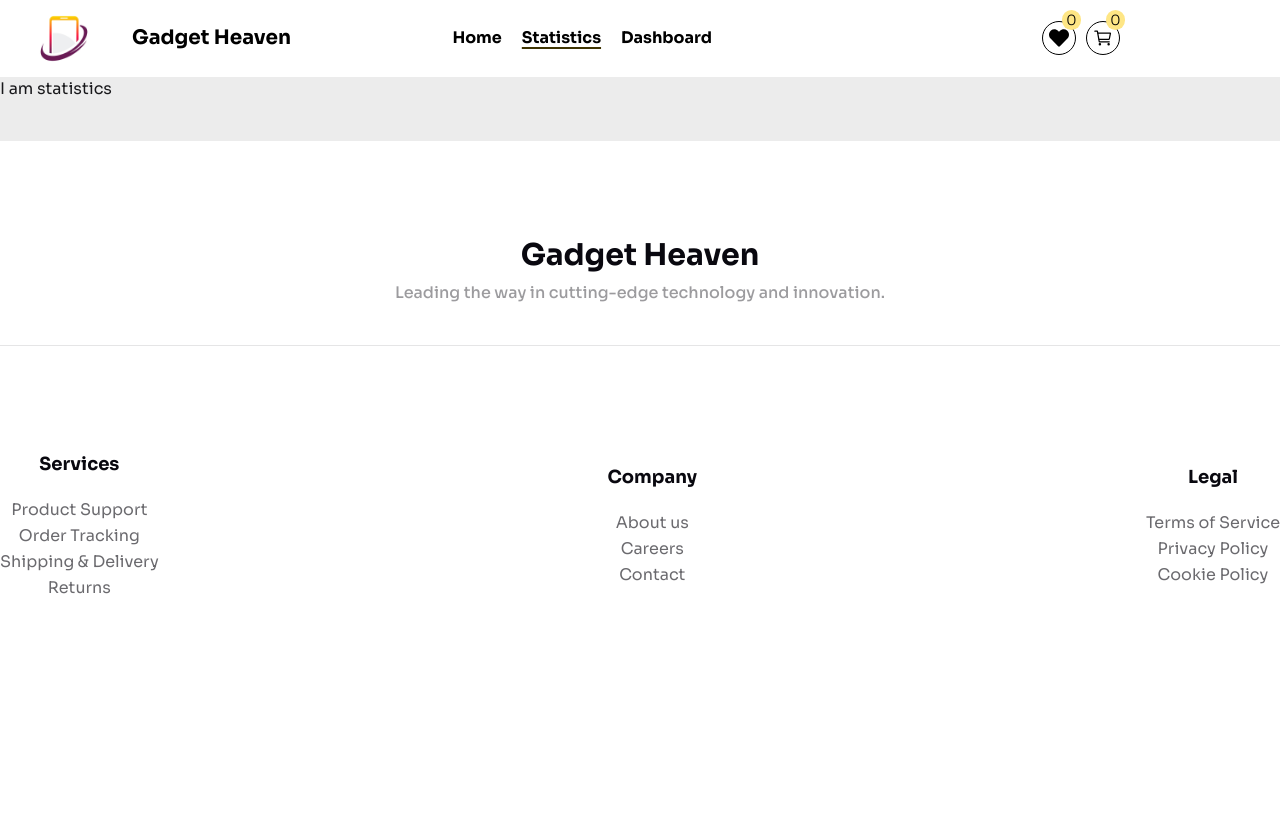
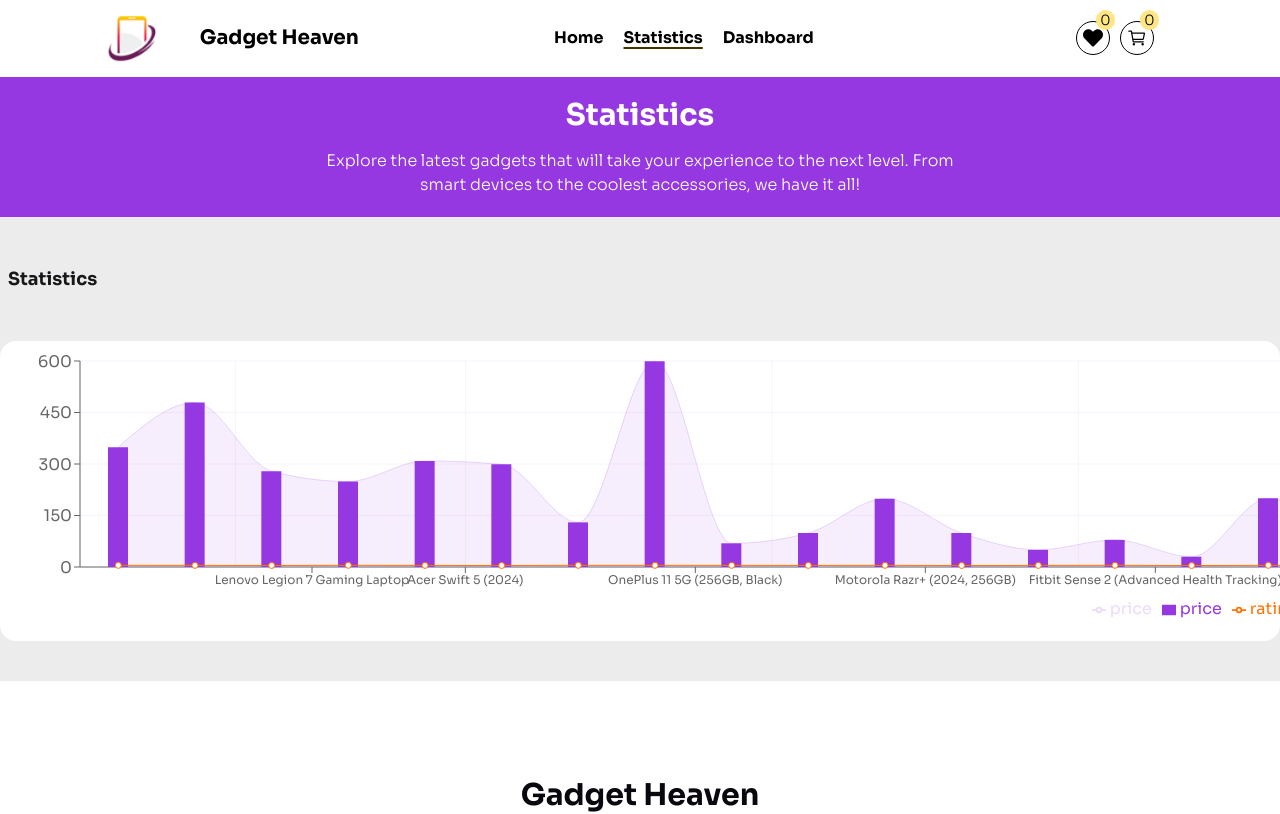
Before and after one commit to mohimanul15/ph-8th-assignment, a React (Vite) app: page /statistics in a window 1280 px wide. Shown: the top 814 px of the page. Built offline with nearby package versions, Linux system fonts and the light colour scheme.

Commit message:
Error page added

```diff
--- a/package.json
+++ b/package.json
@@ -19,6 +19,7 @@
     "react-icons": "^5.5.0",
     "react-router": "^7.4.0",
     "react-toastify": "^11.0.5",
+    "recharts": "^2.15.2",
     "tailwindcss": "^4.0.17"
   },
   "devDependencies": {
--- /dev/null
+++ b/src/Components/ErrorPage/ErrorPage.jsx
@@ -0,0 +1,19 @@
+import { Link, useRouteError } from "react-router";
+import useTitle from "../../Utilities/CustomHook/useTitle";
+
+const ErrorPage = () => {
+
+    const error = useRouteError();
+
+    useTitle('Error 404 : Not Found')
+
+    return (
+        <div className="min-h-svh w-full flex flex-col justify-center items-center gap-10">
+            <h1 className="text-4xl font-extrabold">Error 404</h1>
+            <Link to='/'>Click to redirect Home</Link>
+            <p>{error}</p>
+        </div>
+    );
+};
+
+export default ErrorPage;
--- a/src/Components/Header/Header.jsx
+++ b/src/Components/Header/Header.jsx
@@ -35,8 +35,9 @@ const Header = ({ colorPalete = 'black' }) => {
     return (
         <header className={`text-${mainPalete} ${mainPalete == 'black' ? 'bg-white' : ''}`}>
             <div className='flex items-center justify-between container mx-auto'>
+                <div className='flex-1/3'>
                     <Link to='/'>
-                    <div className='flex items-center justify-center gap-1 flex-1/3'>
+                        <div className='flex items-center justify-center gap-1'>
                             <img
                                 src={mainLogo}
                                 alt="Website Logo"
@@ -48,6 +49,7 @@ const Header = ({ colorPalete = 'black' }) => {
                             </h2>
                         </div>
                     </Link>
+                </div>
 
                 <div className='flex max-md:flex-row-reverse justify-around gap-2 flex-2/3'>
 
--- a/src/Components/Statistics/Statistics.jsx
+++ b/src/Components/Statistics/Statistics.jsx
@@ -1,17 +1,66 @@
 import { useEffect } from "react";
 import useTitle from "../../Utilities/CustomHook/useTitle";
+import { Area, Bar, CartesianGrid, ComposedChart, Legend, Line, ResponsiveContainer, Tooltip, XAxis, YAxis } from "recharts";
+import { useLoaderData } from "react-router";
 
 const Statistics = () => {
 
-    const [title,setTitle] = useTitle('Statistics: Gadget Heaven');
+    const [title, setTitle] = useTitle('Statistics: Gadget Heaven');
 
-    useEffect(()=>{
+    useEffect(() => {
         setTitle('Statistics: Gadget Heaven');
     })
 
+    const data = useLoaderData('/products.json').products;
+
+    // console.log(data);
+
     return (
         <div>
-            <h2>I am statistics</h2>
+            <div className="bg-main py-5">
+                <div className="container mx-auto text-center">
+                    <h2 className="font-bold text-xl md:text-3xl text-white">Statistics</h2>
+                    <p className="font-light text-xs md:text-base text-white max-w-2xl mx-auto mt-4 px-2">
+                        Explore the latest gadgets that will take your experience to the next level. From smart devices to the coolest accessories, we have it all!
+                    </p>
+                </div>
+            </div>
+
+            <section className="container mx-auto">
+                <div className="my-12 mx-2">
+                    <h2
+                        className="text-base md:text-lg font-bold">
+                        Statistics
+                    </h2>
+                </div>
+
+                <div className="bg-white rounded-2xl mt-4 overflow-clip overflow-x-auto">
+                    <div style={{ width: '2400px', height: 300,}}>
+                        <ResponsiveContainer>
+                            <ComposedChart
+                                width={500}
+                                height={400}
+                                data={data}
+                                margin={{
+                                    top: 20,
+                                    right: 20,
+                                    bottom: 20,
+                                    left: 20,
+                                }}
+                            >
+                                <CartesianGrid stroke="#9538e210" />
+                                <XAxis dataKey="product_title" scale="band" className="text-xs flex flex-wrap"/>
+                                <YAxis/>
+                                <Tooltip />
+                                <Legend />
+                                <Area type="monotone" dataKey="price" fill="#9538e225" stroke="#9538e230" />
+                                <Bar dataKey="price" barSize={20} fill="#9538e2" />
+                                <Line type="monotone" dataKey="rating" stroke="#ff7300" />
+                            </ComposedChart>
+                        </ResponsiveContainer>
+                    </div>
+                </div>
+            </section>
         </div>
     );
 };
--- a/src/Utilities/RouterUtil/RouterUtil.js
+++ b/src/Utilities/RouterUtil/RouterUtil.js
@@ -7,6 +7,7 @@ import SinglePage from "../../Components/Products/ProViews/SinglePage/SinglePage
 import Cart from "../../Components/Dashboard/Cart/Cart.jsx";
 import Wish from "../../Components/Dashboard/Wish/Wish.jsx";
 import { Component } from "react";
+import ErrorPage from "../../Components/ErrorPage/ErrorPage.jsx";
 
 const router = createBrowserRouter([
     {
@@ -26,6 +27,7 @@ const router = createBrowserRouter([
             },
             {
                 path: '/statistics',
+                loader: ()=>fetch('/products.json'),
                 Component: Statistics
             },
             {
@@ -51,6 +53,9 @@ const router = createBrowserRouter([
                 ]
             }
         ]
+    },{
+        path: '*',
+        Component:ErrorPage
     }
 ])
 
```
Also changed, not shown: 1 other file (tests, documents, lock files or other folders). Lines whose indentation alone changed are shown as unchanged.
